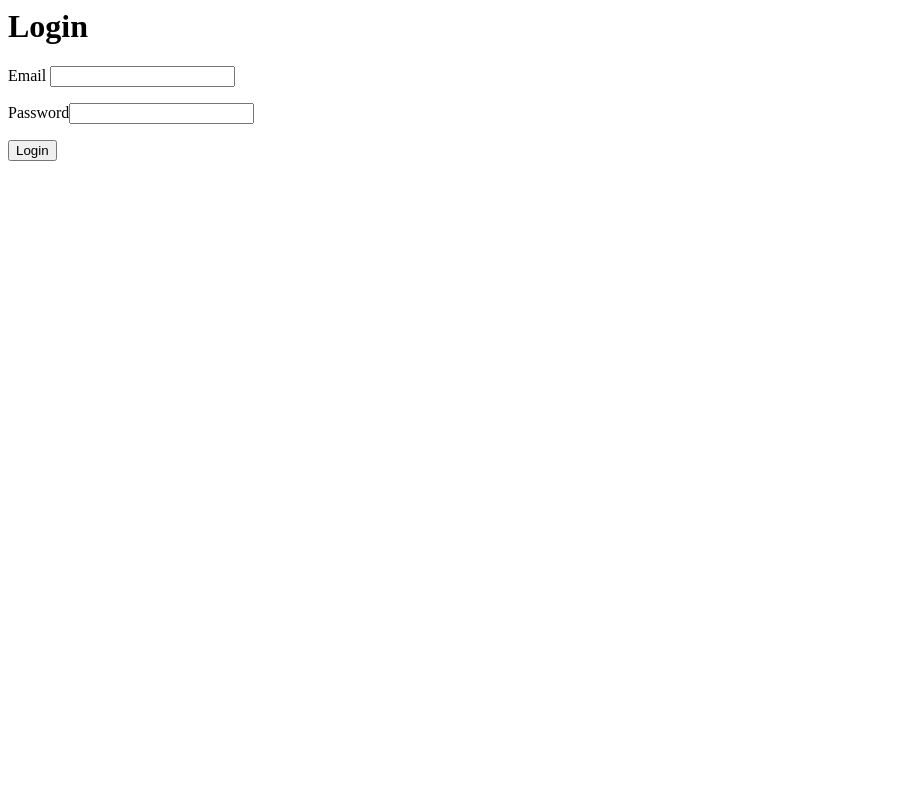
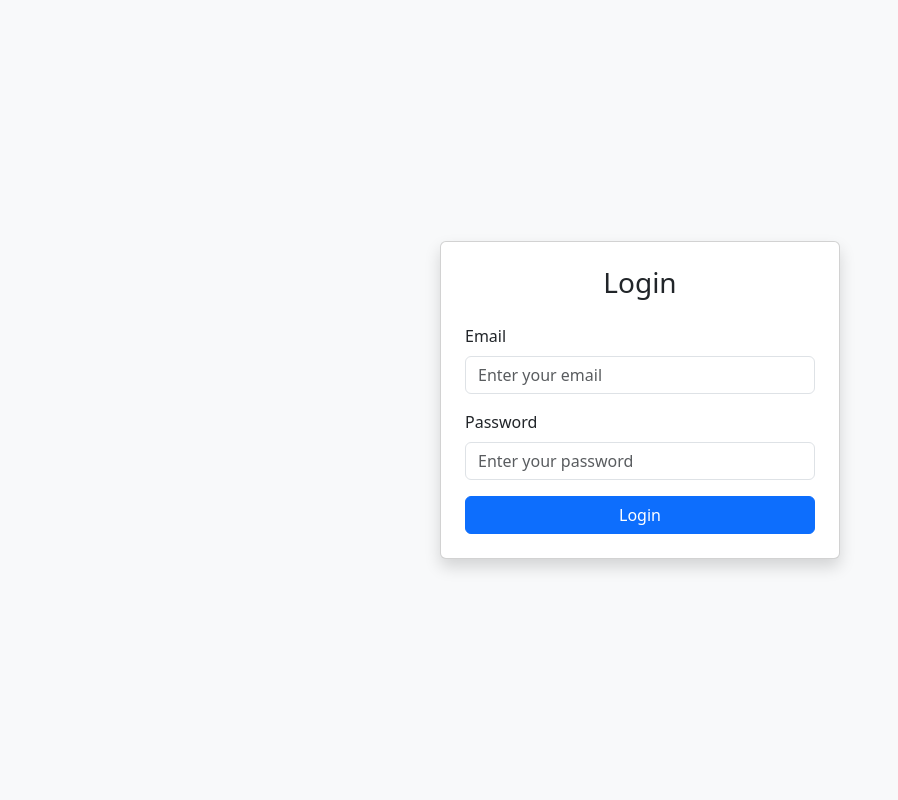
Before and after one commit to Unesh525/USINDIA, a Django app: page /Login/ in a window 1280 px wide. Shown: the whole page, without its empty margins (0-898 px from the left). Run offline with Django 5.2, Linux system fonts and the light colour scheme.

Commit message:
Update Login.html

```diff
--- a/app1/templates/Login.html
+++ b/app1/templates/Login.html
@@ -1,8 +1,36 @@
-<h1>Login</h1>
+<!DOCTYPE html>
+<html lang="en">
+<head>
+  <meta charset="UTF-8">
+  <title>Login</title>
+  <!-- Bootstrap 5 CDN -->
+  <link href="https://cdn.jsdelivr.net/npm/bootstrap@5.3.0/dist/css/bootstrap.min.css" rel="stylesheet">
+</head>
+<body class="bg-light">
 
-<form method="post" action="../Login/">
-    {% csrf_token %}
-    <p>Email <input type="text" name="email" /> </p>
-    <p>Password<input type="password" name="password" /> </p>
-    <p><input type="submit"  value="Login" /> </p>
-</form>
+  <div class="container d-flex justify-content-center align-items-center vh-100">
+    <div class="card shadow p-4" style="min-width: 350px; max-width: 400px; width: 100%;">
+      <h3 class="text-center mb-4">Login</h3>
+
+      <form method="post" action="../Login/">
+        {% csrf_token %}
+
+        <div class="mb-3">
+          <label for="email" class="form-label">Email</label>
+          <input type="text" class="form-control" id="email" name="email" placeholder="Enter your email">
+        </div>
+
+        <div class="mb-3">
+          <label for="password" class="form-label">Password</label>
+          <input type="password" class="form-control" id="password" name="password" placeholder="Enter your password">
+        </div>
+
+        <div class="d-grid">
+          <button type="submit" class="btn btn-primary">Login</button>
+        </div>
+      </form>
+    </div>
+  </div>
+
+</body>
+</html>
```
